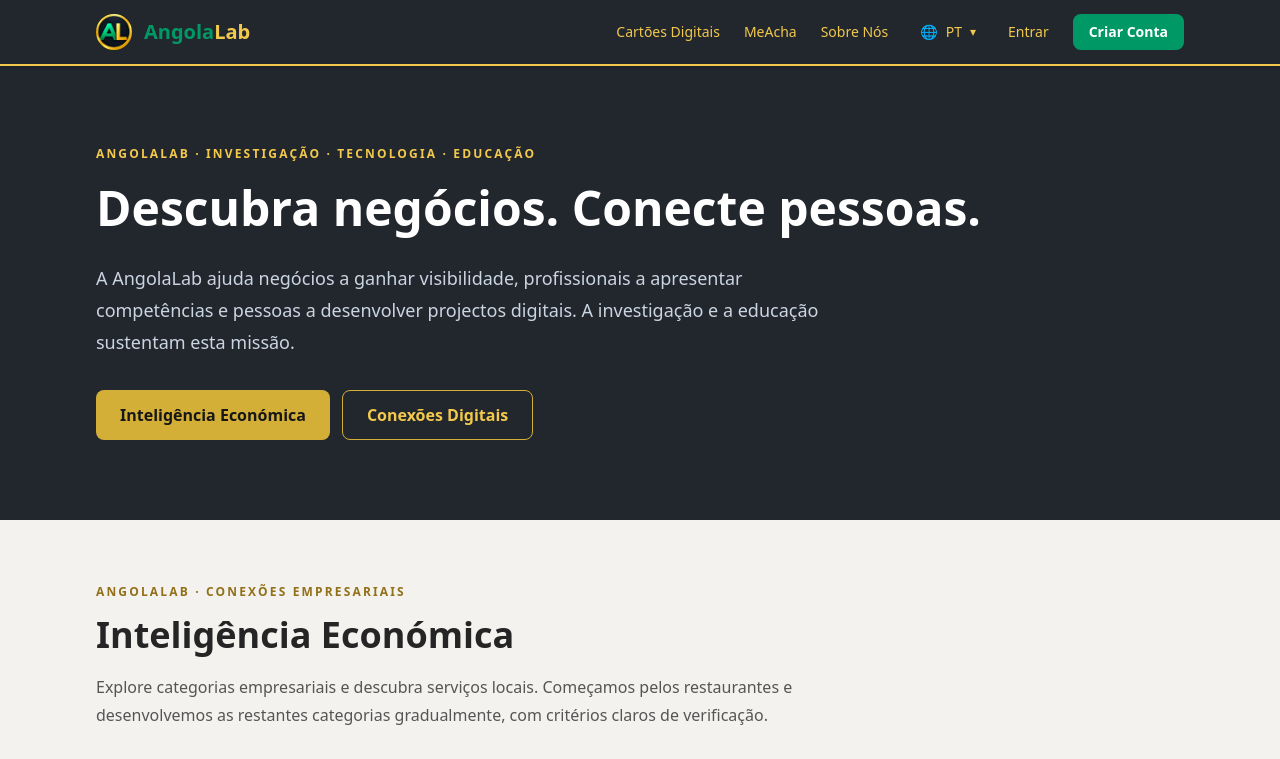
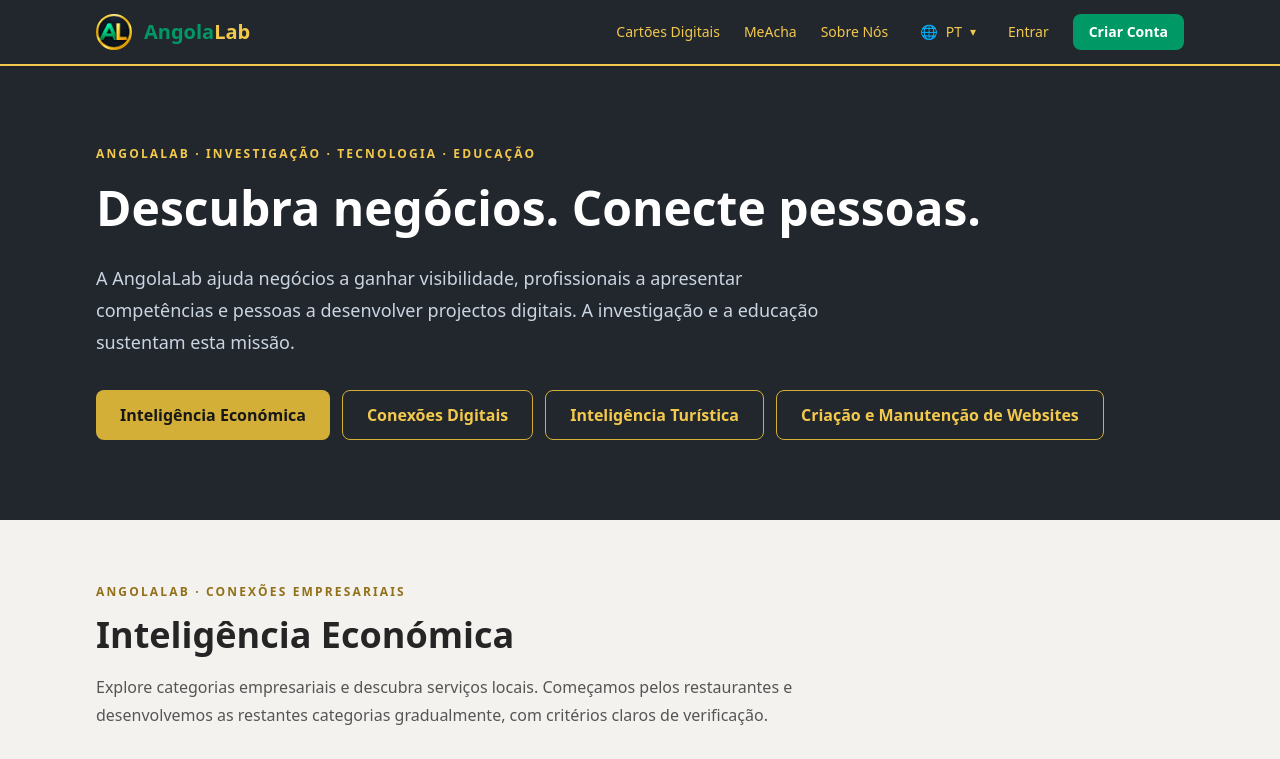
Before and after one commit to oswaldodeal/angolalab-restaurants, a Next.js app: page /pt in a window 1280 px wide. Shown: the top 759 px of the page. Built offline with nearby package versions, Linux system fonts and the light colour scheme.

Commit message:
Add Tourism and Website Design hero buttons to PT Home

```diff
--- a/app/pt/page.tsx
+++ b/app/pt/page.tsx
@@ -12,6 +12,8 @@ export default function EcosystemHomePage() {
     <div className="mt-6 grid grid-cols-2 gap-2 sm:mt-8 sm:flex sm:flex-wrap sm:gap-3">
      <a href="#business-directory" className="inline-flex min-h-12 items-center justify-center rounded-lg bg-[#d4af37] px-2 py-3 text-center text-sm font-semibold text-[#171717] hover:bg-[#f2c94c] sm:px-6 sm:text-base"><span className="sm:hidden">Investigação AEIS</span><span className="hidden sm:inline">Inteligência Económica</span></a>
      <a href="#connections" className="inline-flex min-h-12 items-center justify-center rounded-lg border border-[#d4af37] px-2 py-3 text-center text-sm font-semibold text-[#f2c94c] hover:bg-white/10 sm:px-6 sm:text-base"><span className="sm:hidden">Conexões</span><span className="hidden sm:inline">Conexões Digitais</span></a>
+     <a href="#tourism" className="inline-flex min-h-12 items-center justify-center rounded-lg border border-[#d4af37] px-2 py-3 text-center text-sm font-semibold text-[#f2c94c] hover:bg-white/10 focus-visible:outline-2 focus-visible:outline-offset-2 focus-visible:outline-[#f2c94c] sm:px-6 sm:text-base">Inteligência Turística</a>
+     <a href="#website-design" className="inline-flex min-h-12 items-center justify-center rounded-lg border border-[#d4af37] px-2 py-3 text-center text-sm font-semibold text-[#f2c94c] hover:bg-white/10 focus-visible:outline-2 focus-visible:outline-offset-2 focus-visible:outline-[#f2c94c] sm:px-6 sm:text-base">Criação e Manutenção de Websites</a>
     </div>
    </div>
   </section>
@@ -55,7 +57,7 @@ export default function EcosystemHomePage() {
    </div>
   </section>
   <HomeTourismCard language="pt" />
-  <section id="website-design" aria-labelledby="website-design-heading" className="bg-[#f3f2ef] pb-14 text-[#252525] sm:pb-20">
+  <section id="website-design" aria-labelledby="website-design-heading" className="scroll-mt-24 bg-[#f3f2ef] pb-14 text-[#252525] sm:pb-20">
    <div className="page-rail rounded-3xl border border-[#e4d8bc] bg-white p-6 shadow-sm sm:p-9">
     <p className="text-xs font-bold uppercase tracking-[0.16em] text-[#927018]">AngolaLab · Serviços Digitais</p>
     <h2 id="website-design-heading" className="mt-3 text-3xl font-bold leading-tight sm:text-4xl">Criação e Manutenção de Websites</h2>
```
